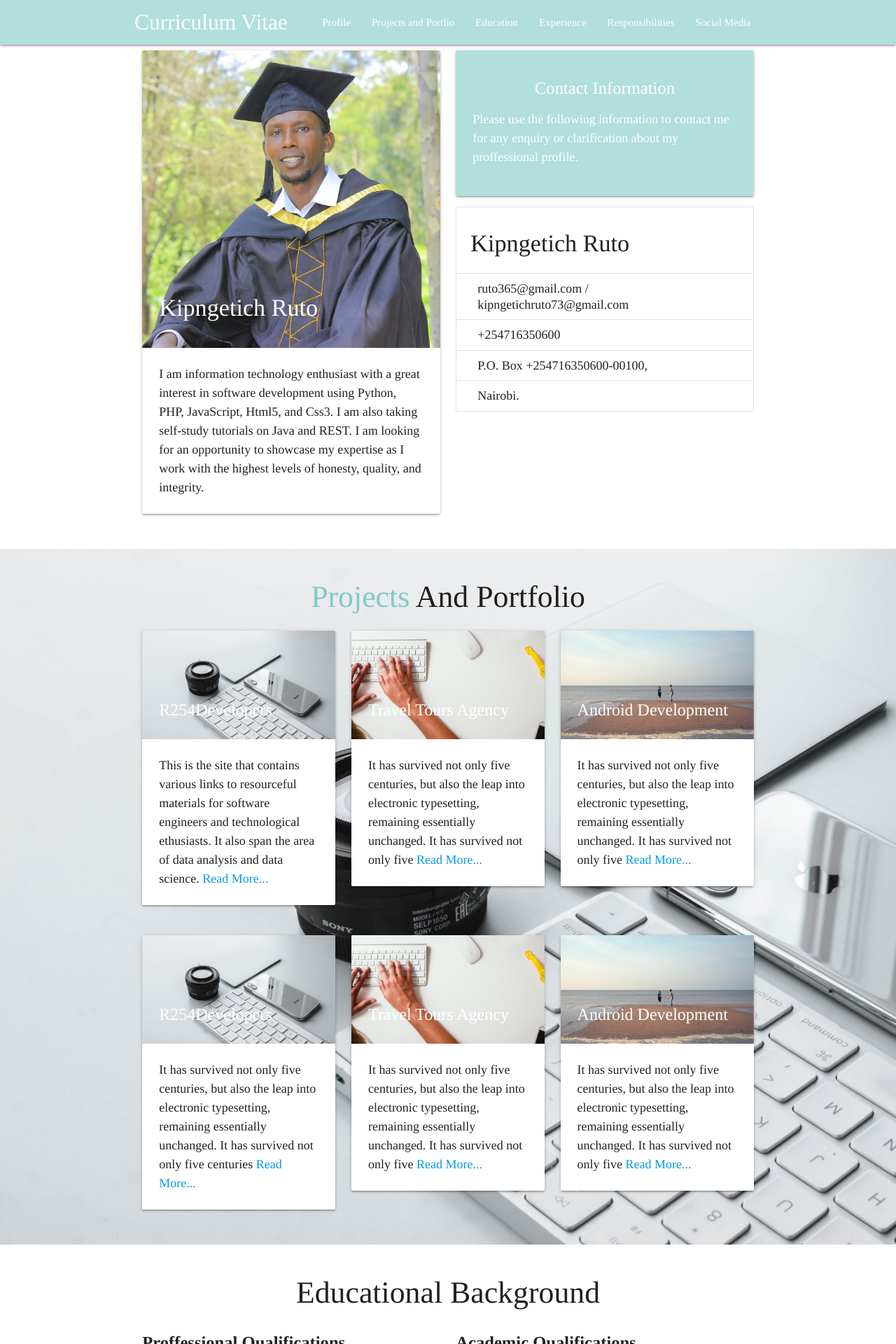
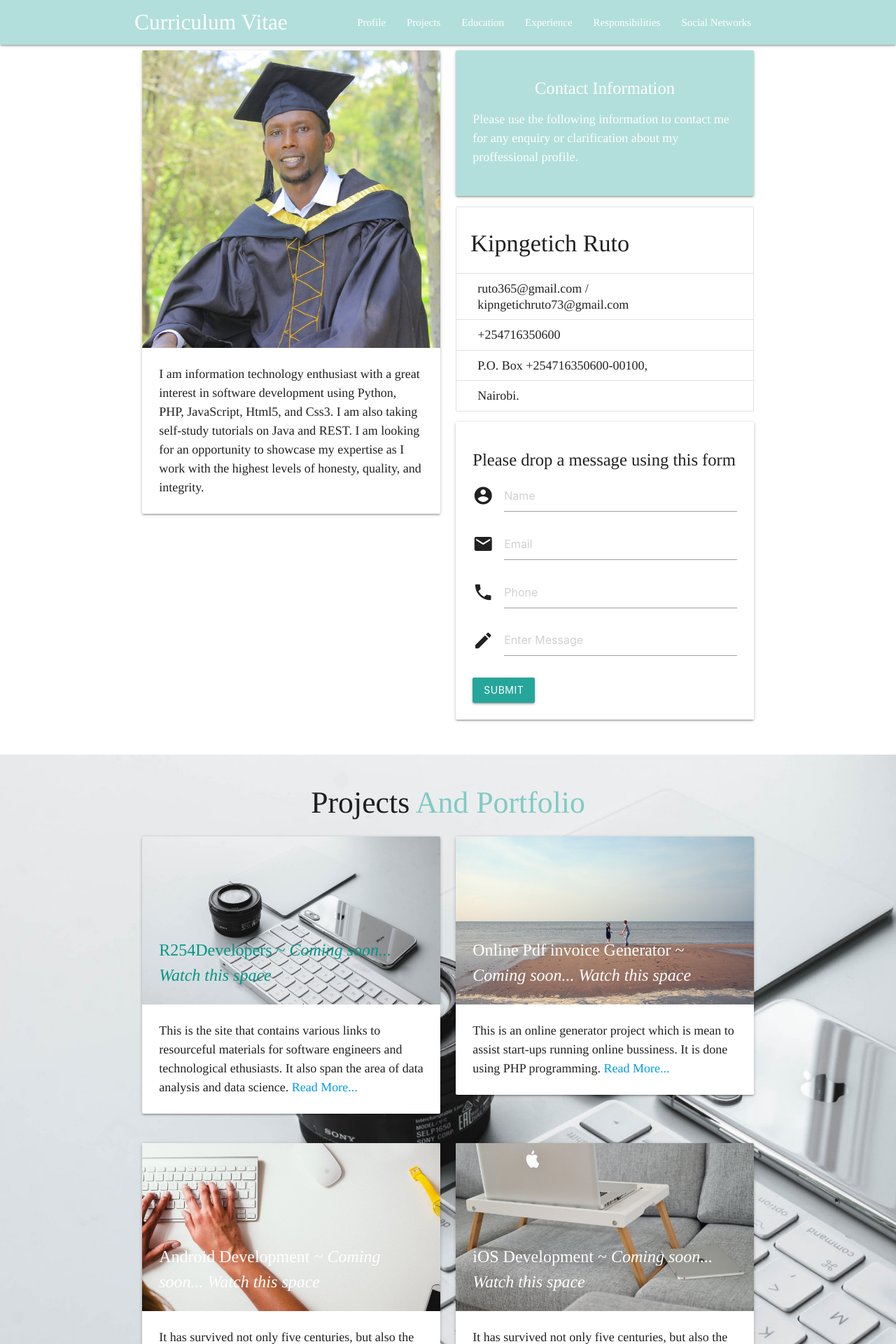
Before and after one commit to R254/curriculumVitae, a Flask app: page / in a window 1280 px wide. Shown: the top 1920 px of the page at 70% size. Run offline with Flask 2, Linux system fonts and the light colour scheme.

Commit message:
addition of work

```diff
--- a/static/css/custom.css
+++ b/static/css/custom.css
@@ -17,11 +17,25 @@
 }
 
 .section-experience{
-	background-image: url(../img/wall9.jpg);
+	background-image: url(../img/work6.jpg);
 	background-size: cover;
 	background-repeat: no-repeat;
 	background-position: relative;
 }
 #education,#experience,#resp{
-	min-height: 600px!important;
+	min-height: 800px!important;
 }
+.work-exp{
+	padding-top: 10px;
+}
+.duties{
+	border-bottom: 1px solid #e0e0e0;
+	border-top: 1px solid #e0e0e0;
+	padding: 10px;
+}
+.border-bottom{
+	//border-bottom: 0.1px solid #e0e0e0;
+}
+.padding-bottom{
+	//padding-bottom: 10px;
+}
--- a/templates/about.html
+++ b/templates/about.html
@@ -1,3 +1,7 @@
 {% extends 'layout.html' %}
 
-About
+{% block content %}
+	<h1>
+		About Page
+	</h1>
+{% endblock %}
--- a/templates/home.html
+++ b/templates/home.html
@@ -1,14 +1,14 @@
 {% extends 'layout.html' %}
 
 {% block content %}
-	<section id="personal" class="section  section-personal scrollspy">
+	<section id="cv" class="section  section-personal scrollspy">
 	<div class="container">
 		<div class="row">
 			<div class="col s12 m6">
 				<div class="card">
 					<div class="card-image">
-						<img src="{{ url_for('static', filename='img/default.jpg') }}" class="materialboxed responsive-img">
-						<span class="card-title"><h4>Kipngetich Ruto</h4></span>
+						<img src="{{ url_for('static', filename='img/default.jpg') }}" class=" responsive-img">
+						<!--span class="card-title"><h4>Kipngetich Ruto</h4></span-->
 					</div>
 					<div class="card-content">
 						I am information technology enthusiast with a great interest in software development
@@ -35,6 +35,27 @@
 					<li class="collection-item">Nairobi.</li>
 
 				</ul>
+				<div class="card-panel">
+					<h5>Please drop a message using this form</h5>
+					<div class="input-field">
+						<i class="material-icons prefix">account_circle</i>
+						<input type="text" name="name" placeholder="Name">
+					</div>
+					<div class="input-field">
+						<i class="material-icons prefix">email</i>
+						<input type="text" name="email" placeholder="Email">
+					</div>
+					<div class="input-field">
+						<i class="material-icons prefix">phone</i>
+						<input type="text" name="phone" placeholder="Phone">
+					</div>
+					<div class="input-field">
+						<i class="material-icons prefix">mode_edit</i>
+						<textarea class="materialize-textarea" placeholder="Enter Message"></textarea>
+					</div>
+					<input type="submit" value="Submit" class="btn">
+
+				</div>
 			</div>
 		</div>
 	</div>
@@ -43,12 +64,12 @@
 <section id="projects" class="section section-projects scrollspy">
 	<div class="container">
 		<div class="row">
-			<h3 class="center"><span class="teal-text text-lighten-3">Projects</span> And Portfolio</h3>
-			<div class="col s12 m4">
+			<h3 class="center">Projects <span class="teal-text text-lighten-3">And Portfolio</span></h3>
+			<div class="col s12 m6">
 				<div class="card">
 					<div class="card-image">
 						<img src="{{ url_for('static', filename='img/wall10.jpg') }}" class="materialboxed responsive-img">
-						<span class="card-title">R254Developers</span>
+						<span class="card-title teal-text">R254Developers ~ <i>Coming soon... Watch this space</i></span>
 					</div>
 					<div class="card-content">
 						This is the site that contains various links to resourceful materials for software engineers and technological ethusiasts. It also span the area of data analysis and data science.
@@ -56,39 +77,25 @@
 					</div>
 				</div>
 			</div>
-			<div class="col s12 m4">
-				<div class="card">
-					<div class="card-image">
-						<img src="{{ url_for('static', filename='img/project_background.jpg') }}" class="materialboxed responsive-img">
-						<span class="card-title">Travel Tours Agency</span>
-					</div>
-					<div class="card-content">
-						It has survived not only five centuries, but also the leap into electronic typesetting, remaining essentially unchanged.
-						It has survived not only five
-						<a href="https://r254.github.io/traveltours" target="_blank">Read  More...</a>
-					</div>
-				</div>
-			</div>
-			<div class="col s12 m4">
+			<div class="col s12 m6">
 				<div class="card">
 					<div class="card-image">
 						<img src="{{ url_for('static', filename='img/wall3.jpg') }}" class="materialboxed responsive-img">
-						<span class="card-title">Android Development</span>
+						<span class="card-title">Online Pdf invoice Generator ~ <i>Coming soon... Watch this space</i></span>
 					</div>
 					<div class="card-content">
-						It has survived not only five centuries, but also the leap into electronic typesetting, remaining essentially unchanged.
-						It has survived not only five
+						This is an online generator project which is mean to assist start-ups running online bussiness. It is done using PHP programming.
 						<a href="" target="_blank">Read  More...</a>
 					</div>
 				</div>
 			</div>
 		</div>
 		<div class="row">
-			<div class="col s12 m4">
+			<div class="col s12 m6">
 				<div class="card">
 					<div class="card-image">
-						<img src="{{ url_for('static', filename='img/wall10.jpg') }}" class="materialboxed responsive-img">
-						<span class="card-title">R254Developers</span>
+						<img src="{{ url_for('static', filename='img/project_background.jpg') }}" class="materialboxed responsive-img">
+						<span class="card-title">Android Development ~ <i>Coming soon... Watch this space</i></span>
 					</div>
 					<div class="card-content">
 						It has survived not only five centuries, but also the leap into electronic typesetting, remaining essentially unchanged.
@@ -97,24 +104,11 @@
 					</div>
 				</div>
 			</div>
-			<div class="col s12 m4">
+			<div class="col s12 m6">
 				<div class="card">
 					<div class="card-image">
-						<img src="{{ url_for('static', filename='img/project_background.jpg') }}" class="materialboxed responsive-img">
-						<span class="card-title">Travel Tours Agency</span>
-					</div>
-					<div class="card-content">
-						It has survived not only five centuries, but also the leap into electronic typesetting, remaining essentially unchanged.
-						It has survived not only five
-						<a href="" target="_blank">Read  More...</a>
-					</div>
-				</div>
-			</div>
-			<div class="col s12 m4">
-				<div class="card">
-					<div class="card-image">
-						<img src="{{ url_for('static', filename='img/wall3.jpg') }}" class="materialboxed responsive-img">
-						<span class="card-title">Android Development</span>
+						<img src="{{ url_for('static', filename='img/work1.jpg') }}" class="materialboxed responsive-img">
+						<span class="card-title">iOS Development ~ <i>Coming soon... Watch this space</i></span>
 					</div>
 					<div class="card-content">
 						It has survived not only five centuries, but also the leap into electronic typesetting, remaining essentially unchanged.
@@ -181,48 +175,100 @@
 <section id="experience" class="section section-experience scrollspy center">
 	<div class="container">
 		<h3 class="white-text">Work Experience</h3>
+		<!--div class="row">
+			<div class="col s12 m6">
+				<img src="{{ url_for('static', filename='img/work1.jpg') }}" class="materialboxed responsive-img round">
+			</div>
+			<div class="col s12 m6 teal-text white">
+				<h4>Freelance Web Developer</h4>
+				<p class="left-align">
+					I am information technology enthusiast with a great interest in software development
+					using Python, PHP, JavaScript, Html5, and Css3. I am also taking self-study tutorials
+					on Java and REST. I am looking for an opportunity to showcase my expertise as I
+					work with the highest levels of honesty, quality, and integrity.
+				</p>
+			</div>
+		</div-->
+		<div class="row">
+			<div class="col s12 m6">
+				<div class="card work-exp">
+					<div class="card-title"><h5 class="border-bottom padding-bottom"><span class="teal-text">May, 2018 to Present :</span><br> Tusker Mattresses Limited</h5></div>
+					<div class="card-content">
+						<span class="card-title">Cashier</span>
+						<b ><h5 class="duties">Duties and responsibilities</h5></b>
+						<ol class="left-align">
+							<li>Receive payment by cash, check, credit cards, vouchers, credit notes, Mpesa.</li>
+							<li>Issue receipts and change due to customers.</li>
+							<li>Count money in cash drawers at the beginning of shifts to ensure that amounts are correct and there is adequate change.</li>
+							<li>Maintain clean and orderly checkout areas.</li>
+							<li>Cash checks for customers.</li>
+							<li>Sort, count and wrap currency and coins.</li>
+						</ol>
+					</div>
+				</div>
+			</div>
+			<div class="col s12 m6">
+				<div class="card work-exp">
+					<div class="card-title"><h5 class="border-bottom padding-bottom"><span class="teal-text">December, 2017 to April, 2018 :</span><br> Tusker Mattresses Limited</h5></div>
+					<div class="card-content">
+						<span class="card-title">Sales Assistant</span>
+						<b ><h5 class="duties">Duties and responsibilities</h5></b>
+						<ol class="left-align">
+							<li>Stocktaking.</li>
+							<li>Checking for stoke-out and placing Local Purchase Order.</li>
+							<li>Analyzing how products are moving so as to help the company put in strategies on how to maximize profits while meeting the set targets.</li>
+							<li>Giving customers guidance about the use of the products.</li>
+							<li>Arranging products in shelves.</li>
+							<li>Maintaining cleanliness and good display of products.</li>
+						</ol>
+					</div>
+				</div>
+			</div>
+		</div>
+		<div class="row">
+			<div class="col s12 m6">
+				<div class="card work-exp">
+					<div class="card-title"><h5><span class="teal-text">May, 2016 to July, 2016 :</span><br> Ministry of Labour and East African Community Affairs</h5></div>
+					<div class="card-content">
+						<div class="card-content">
+						<span class="card-title">Intern Computer User Specialist</span>
+						<b ><h5 class="duties">Duties and responsibilities</h5></b>
+						<ol class="left-align">
+							<li>Installation of software on user computers such as operating systems, microsoft office tools.</li>
+							<li>Troubleshooting of user computers and servers.</li>
+							<li>Replacement of hardware peripheries such as rams and hard disks.</li>
+							<li>Training staff on the use of some IT equipment and software.</li>
+						</ol>
+					</div>
+					</div>
+				</div>
+			</div>
+			<!--div class="col s12 m6">
+				<div class="card-panel">
+
+				</div>
+			</div-->
+		</div>
 	</div>
 </section>
 
 <section id="resp" class="section  scrollspy center">
 	<div class="container">
 		<h3>Responsibilities & Activities</h3>
-	</div>
-</section>
-
-<section id="social" class="section section-follow teal lighten-2 white-text center scrollspy">
-	<div class="container">
 		<div class="row">
-			<div class="col s12">
-				<h3>Follow Me</h3>
-				<p>Follow me on social media for hobies and interests</p>
-				<a href="#" class="white-text">
-					<i class="fab fa-facebook fa-3x"></i>
-				</a>
-				<a href="#" class="white-text">
-					<i class="fab fa-twitter fa-3x"></i>
-				</a>
-				<a href="#" class="white-text">
-					<i class="fab fa-linkedin fa-3x"></i>
-				</a>
-				<a href="#" class="white-text">
-					<i class="fab fa-instagram fa-3x"></i>
-				</a>
-				<a href="#" class="white-text">
-					<i class="fab fa-pinterest fa-3x"></i>
-				</a>
+			<div class="col s12 m6">
+				<img src="{{ url_for('static', filename='img/wall3.jpg') }}" class="responsive-img">
+			</div>
+			<div class="col s12 m6">
+				<br><br><br>
+				<h4>
+					Run for the Bibleless 2016
+				</h4>
+				<h5>
+					Along Lang'ata Road
+				</h5>
 			</div>
 		</div>
 	</div>
 </section>
-
-
-<footer class="page-footer teal lighten-2">
-          <div class="footer-copyright teal darken-1">
-            <div class="container">
-            <span>&copy; 2019 R254 Developers</span>
-            <a class="grey-text text-lighten-4 right" href="#!">Designed By <i class="red-text text-lighten-4">Kipngetich Ruto</i></a>
-            </div>
-          </div>
-        </footer>
 {% endblock %}
--- /dev/null
+++ b/templates/includes/_footer.html
@@ -0,0 +1,35 @@
+<section id="social" class="section section-follow teal lighten-2 white-text center scrollspy">
+	<div class="container">
+		<div class="row">
+			<div class="col s12">
+				<h3>Follow Me</h3>
+				<p>Follow me on social media for hobies and interests</p>
+				<a href="https://www.facebook.com/kipngetich73" class="white-text">
+					<i class="fab fa-facebook fa-3x"></i>
+				</a>
+				<a href="#" class="white-text">
+					<i class="fab fa-twitter fa-3x"></i>
+				</a>
+				<a href="https://www.linkedin.com/in/kipngetich-ruto-196733120" class="white-text">
+					<i class="fab fa-linkedin fa-3x"></i>
+				</a>
+				<a href="#" class="white-text">
+					<i class="fab fa-instagram fa-3x"></i>
+				</a>
+				<a href="https://github.com/R254" class="white-text">
+					<i class="fab fa-github fa-3x"></i>
+				</a>
+			</div>
+		</div>
+	</div>
+</section>
+
+
+<footer class="page-footer teal lighten-2">
+  <div class="footer-copyright teal darken-1">
+    <div class="container">
+    <span>&copy; 2019 Kipngetich Ruto</span>
+    <a target="_blank" class="grey-text text-lighten-4 right" href="https://kipngetichruto.herokuapp.com">Designed By <i class="red-text text-lighten-4">Kipngetich Ruto</i></a>
+    </div>
+  </div>
+</footer>
--- a/templates/includes/_navbar.html
+++ b/templates/includes/_navbar.html
@@ -3,16 +3,16 @@
 	<nav class="teal lighten-4">
 		<div class="container">
 			<div class="nav-wrapper">
-				<a href="#personal" class="brand-logo">Curriculum Vitae</a>
+				<a href="{{ url_for('home') }}#cv" class="brand-logo">Curriculum Vitae</a>
 				<a href="#" data-target="mobile-nav" class="sidenav-trigger">
 					<i class="material-icons">menu</i>
 				</a>
 				<ul class="right hide-on-med-and-down">
 					<li>
-						<a href="#personal"> Profile</a>
+						<a href="#cv"> Profile</a>
 					</li>
 					<li>
-						<a href="#projects">Projects and Portlio</a>
+						<a href="#projects">Projects </a>
 					</li>
 					<li>
 						<a href="#education">Education</a>
@@ -24,8 +24,11 @@
 						<a href="#resp"> Responsibilities</a>
 					</li>
 					<li>
-						<a href="#social">Social Media</a>
+						<a href="#social">Social Networks</a>
 					</li>
+					<!--li>
+						<a href="{{ url_for('about') }}">About</a>
+					</li-->
 				</ul>
 			</div>
 		</div>
--- a/templates/layout.html
+++ b/templates/layout.html
@@ -4,13 +4,17 @@
 	<title>
 		Kipngetich Ruto
 	</title>
+	<link href="https://fonts.googleapis.com/icon?family=Material+Icons" rel="stylesheet">
 	<link rel="stylesheet" type="text/css" href="{{ url_for('static',filename='css/materialize.min.css')}}">
 	<link rel="stylesheet" type="text/css" href="{{ url_for('static',filename='css/custom.css')}}">
 	<link rel="stylesheet" type="text/css" href="{{ url_for('static',filename='fontawesome/css/all.min.css') }}">
 </head>
 <body>
 	{% include 'includes/_navbar.html' %}
+
 		{% block content %} {% endblock %}
+
+	{% include 'includes/_footer.html' %}
 <script type="text/javascript" src="{{ url_for('static', filename='js/materialize.min.js')}}"></script>
 <script type="text/javascript" src="{{ url_for('static', filename='js/custom.js')}}"></script>
 </body>
```
Also changed, not shown: static/img/63df34ebb3686d2b.png (added), static/img/work.jpg (added), static/img/work1.jpg (added), static/img/work10.jpg (added), static/img/work11.jpg (added), static/img/work12.jpg (added), static/img/work2.jpg (added), static/img/work3.jpg (added), static/img/work4.jpg (added), static/img/work5.jpg (added), static/img/work6.jpg (added), static/img/work7.jpg (added), static/img/work9.jpg (added).
